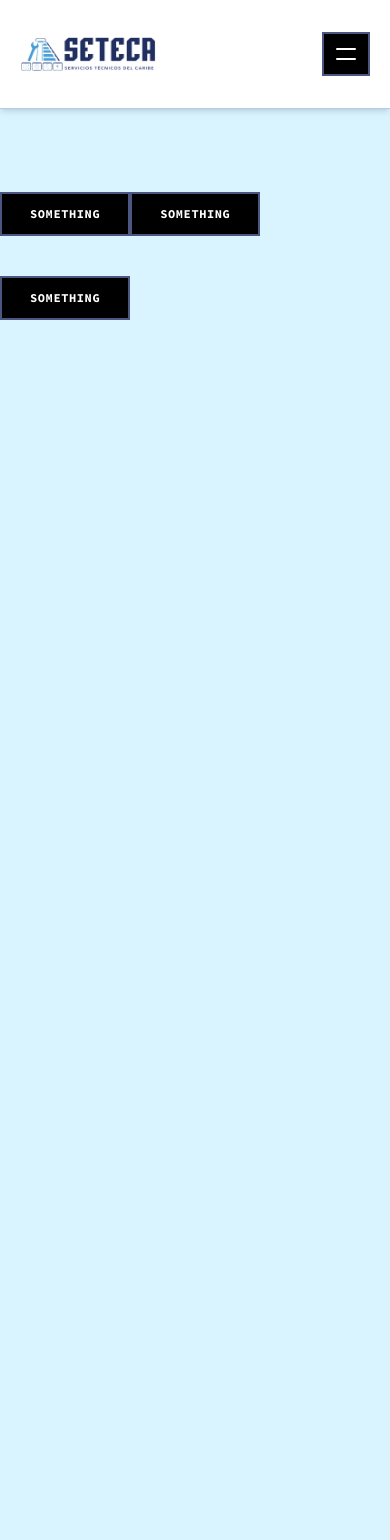
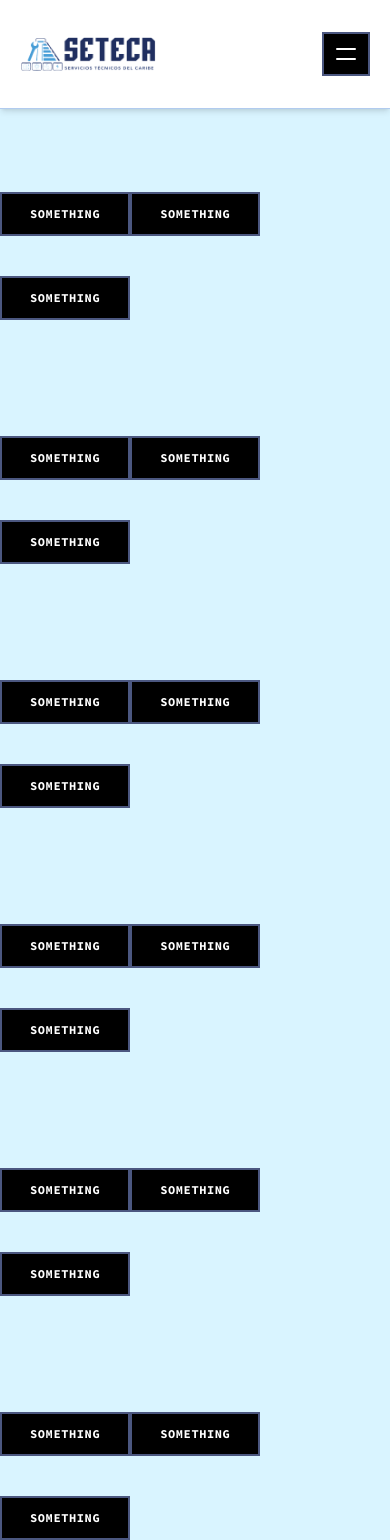
Before and after one commit to camm53/proyecto_god_front, a React (Vite) app: page / in a window 390 px wide. Before the commit the page ends 844 px from the top, so only its background shows below. Built offline with nearby package versions, Linux system fonts and the light colour scheme.

Commit message:
se actualiza la navegacion 3/3

```diff
--- a/src/App.jsx
+++ b/src/App.jsx
@@ -19,6 +19,61 @@ const App = ()=> {
           something
         </Button>
       </div>
+      <div className="pt-[4.75rem] lg:pt-[5.25rem] overflow-hidden" >
+        <Button className="mt-10">
+          something
+        </Button>
+        <Button className="mt-10" href="#login">
+          something
+        </Button>
+        <Button className="mt-10" href="https://www.youtube.com/">
+          something
+        </Button>
+      </div>
+      <div className="pt-[4.75rem] lg:pt-[5.25rem] overflow-hidden" >
+        <Button className="mt-10">
+          something
+        </Button>
+        <Button className="mt-10" href="#login">
+          something
+        </Button>
+        <Button className="mt-10" href="https://www.youtube.com/">
+          something
+        </Button>
+      </div>
+      <div className="pt-[4.75rem] lg:pt-[5.25rem] overflow-hidden" >
+        <Button className="mt-10">
+          something
+        </Button>
+        <Button className="mt-10" href="#login">
+          something
+        </Button>
+        <Button className="mt-10" href="https://www.youtube.com/">
+          something
+        </Button>
+      </div>
+      <div className="pt-[4.75rem] lg:pt-[5.25rem] overflow-hidden" >
+        <Button className="mt-10">
+          something
+        </Button>
+        <Button className="mt-10" href="#login">
+          something
+        </Button>
+        <Button className="mt-10" href="https://www.youtube.com/">
+          something
+        </Button>
+      </div>
+      <div className="pt-[4.75rem] lg:pt-[5.25rem] overflow-hidden" >
+        <Button className="mt-10">
+          something
+        </Button>
+        <Button className="mt-10" href="#login">
+          something
+        </Button>
+        <Button className="mt-10" href="https://www.youtube.com/">
+          something
+        </Button>
+      </div>
       {/* <ButtonGradient /> */}
     </>
   );
--- a/src/components/header.jsx
+++ b/src/components/header.jsx
@@ -11,7 +11,9 @@ import MenuSvg from "../assets/svg/MenuSvg" ;
 const header = () => {
     const pathname= useLocation();
     const contentRef = useRef(null);
+    const navcontentRef = useRef(null);
     const [opennav, closenav] = useState(false);
+    const [scrolled, setScrolled] = useState(true);
     const togglenav = () => {
       if (opennav){
         closenav(false)
@@ -31,8 +33,10 @@ const header = () => {
       }else{setAction(true)}
     }
     const [enservicio, setAction] = useState(false);
+
     useEffect(() => {
       const content = contentRef.current;
+      const navcontent = navcontentRef.current;
 
       // Safari-friendly: Set to specific scrollHeight when opening, set to 0 when closing
       if (enservicio) {
@@ -40,21 +44,51 @@ const header = () => {
       } else {
         content.style.maxHeight = '0px';
       }
-    }, [enservicio]);
+      if (opennav) {
+        navcontent.style.maxHeight =`100%`;
+      } else{
+        navcontent.style.maxHeight =`50px`;
+      }
+
+    }, [enservicio, opennav]);
 
 
+    useEffect(() => {
+      let timeoutId = null;
+
+      const handleScroll = () => {
+        if (timeoutId) {
+          clearTimeout(timeoutId);
+        }
+
+        timeoutId = setTimeout(() => {
+          setScrolled(!(window.scrollY > 0));
+        }, .2);
+      };
+
+      window.addEventListener('scroll', handleScroll);
+
+      // Clean up function
+      return () => {
+        window.removeEventListener('scroll', handleScroll);
+        if (timeoutId) {
+          clearTimeout(timeoutId);
+        }
+      };
+    }, []);
 
     const handleMouseEnter = () => { window.innerWidth >= 768 ? setAction(true): undefined};
     const handleMouseLeave = () => { window.innerWidth >= 768 ? setAction(false): undefined};
 
-    const classes=`bg-s-1 fixed top-0 left-0 w-full z-50
-    ${pathname.hash==="#home" && !opennav?"bg-transparent shadow-[inset_0_12rem_4rem_-5rem_rgba(0,0,0,0.4)] md:shadow-[inset_0_13rem_4rem_-5rem_rgba(0,0,0,0.4)] pb-[6rem] "
+    const classes=`bg-transparent fixed top-0 left-0 w-full z-50
+    ${pathname.hash==="#home" && !opennav && scrolled? "bg-transparent shadow-[inset_0_12rem_4rem_-5rem_rgba(0,0,0,0.4)] md:shadow-[inset_0_13rem_4rem_-5rem_rgba(0,0,0,0.4)] pb-[6rem] "
       :"border-b border-s-6 shadow-md"}`;
-    const banner=`flex items-center px-5 lg:px-7.5 xl:px-10 py-8 w-screen ` ;
-    const navsetup=`${opennav ? "flex md:border-none" : "hidden" } fixed top-[6.65rem] left-0 bottom-0 right-0 bg-s-1
-    md:static md:flex md:mx-auto text-s-9 md:bg-transparent` ;
+    const banner=`transition-all duration-125 flex items-center px-5 lg:px-7.5 xl:px-10 py-8 w-screen ${pathname.hash==="#home" && !opennav && scrolled? "bg-transparent":"bg-s-1"}` ;
+    const navsetup=`transition-all duration-100  ${opennav ? "flex md:border-none" : " invisible" } fixed top-[6.65rem] left-0 bottom-0 right-0 bg-s-1
+    md:static md:flex md:mx-auto text-s-9 md:bg-transparent md:visible ` ;
     // md:bg-transparent
-    const navitems=`flex overflow-y-auto no-scrollbar md:flex-wrap relative z-2 flex flex-col items-start justify-start md:justify-center pt-[2rem] md:p-0 w-full h-full m-auto md:flex-row text-s-1/20 md:h-auto`;
+    const navitems=` flex overflow-y-auto no-scrollbar md:flex-wrap relative z-2
+    flex flex-col items-start justify-start md:justify-center pt-[2rem] md:p-0 w-full h-full m-auto md:flex-row text-s-1/20 md:h-auto`;
     const navitem=`block relative text-2xl px-6 md:-mr0.25 md:text-sm`;
 
     const renderheader = (children) =>(
@@ -66,7 +100,7 @@ const header = () => {
           drop-shadow-[0_0_.05rem_rgba(255,255,255,1)]`} alt="seteca"/>
 
       </a>
-      <nav className={navsetup}>
+      <nav ref={navcontentRef} className={navsetup}>
         <div className={navitems}>
           {navigation.map((item)=> (
             <div className="w-full md:w-auto">
@@ -75,7 +109,7 @@ const header = () => {
               ${item.onlyMobile  ? 'md:hidden' :"" }
               ${item.title ==="Servicios"  ? 'hidden' :"block" }
               ${item.url === pathname.hash ? 'z-2 md:text-s-7 ':
-                pathname.hash==="#home" ? "md:text-s-1/100 hover:md:text-s-1/80 hover:md:border-s-1 hover:md:border-b hover:md:boder-solid" :
+                pathname.hash==="#home" && scrolled? "md:text-s-1/100 hover:md:text-s-1/80 hover:md:border-s-1 hover:md:border-b hover:md:boder-solid" :
                 "hover:md:text-s-5 hover:md:border-b hover:md:boder-solid hover:md:border-s-10" }`}
                 onMouseEnter={item.title==="Servicios"?handleMouseEnter:null}
                 onMouseLeave={handleMouseLeave}>
@@ -111,7 +145,7 @@ const header = () => {
         </div>
       </nav>
       <a href="#signup" className={` hidden button text-s-5 md:block mr-8
-              ${pathname.hash==="#home"? "md:text-s-1" : "" }`}>
+              ${pathname.hash==="#home" && scrolled? "md:text-s-1" : "" }`}>
         Crear cuenta
       </a>
       <Button className="hidden md:flex " href="#login">
```
